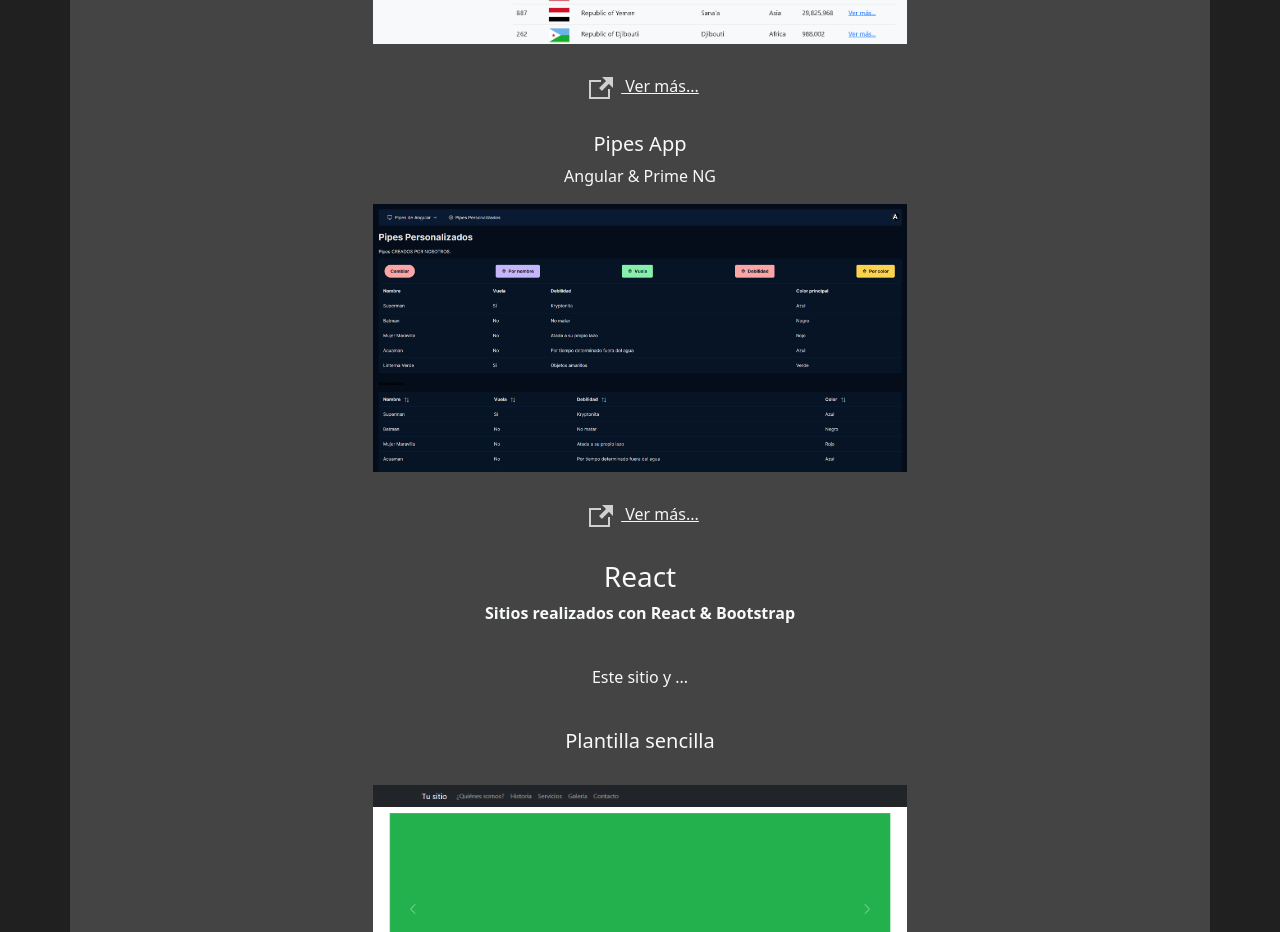
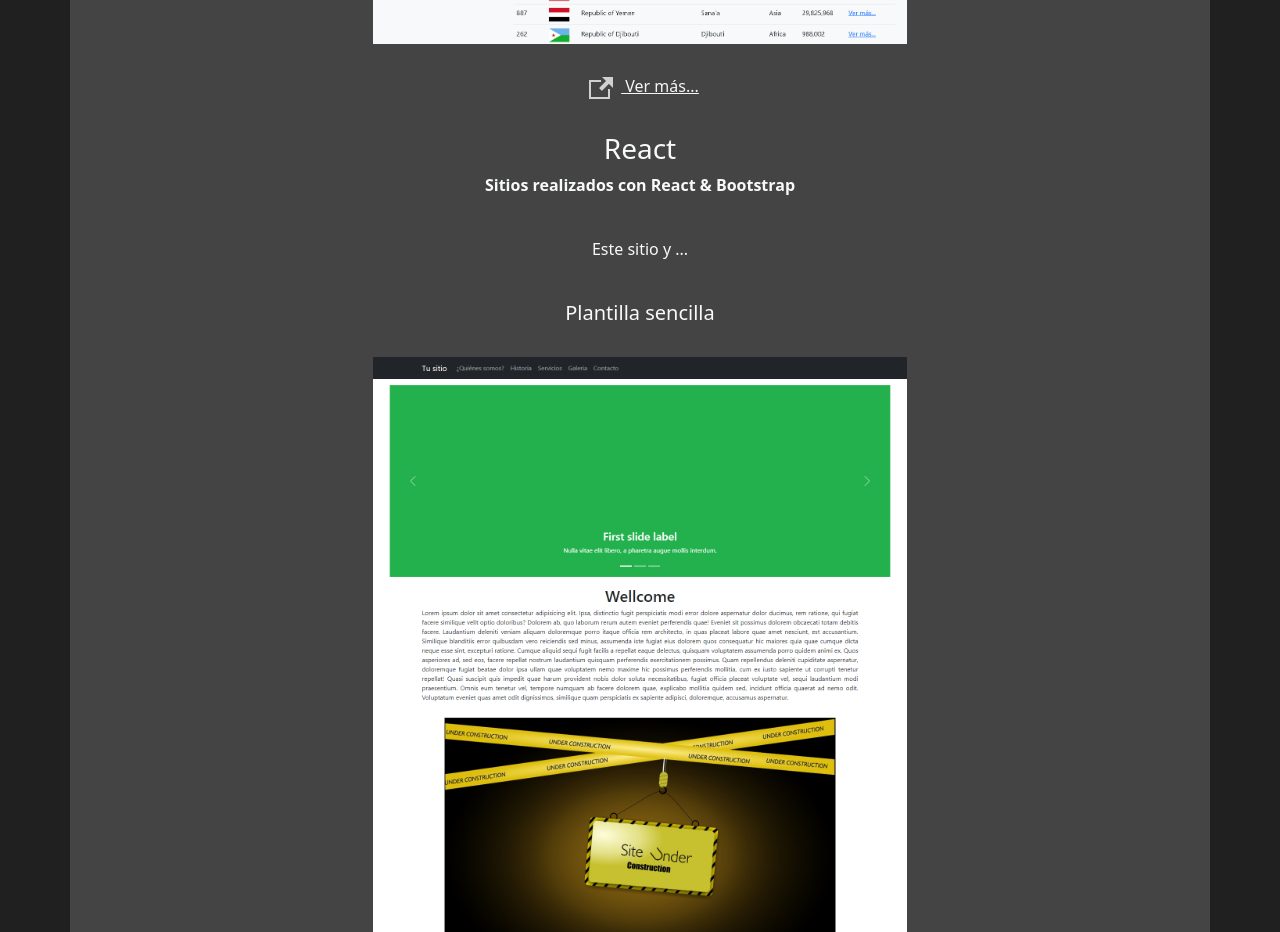
Before and after one commit to eponcecode/eponcecode.github.io, a React (Create React App) app: page /#/proyectos in a window 1280 px wide. Shown: the part 1740-2672 px from the top of the page. Built offline with nearby package versions, Linux system fonts and the light colour scheme.

Commit message:
Adjustments

```diff
--- a/src/pages/Projects.jsx
+++ b/src/pages/Projects.jsx
@@ -35,14 +35,6 @@ function Projects() {
                 </Container>
                 <br />
                 <a href='https://eponcecode.github.io/angular-paises-app/' target="_blank"><Image className='p-2' src='img/link.png' />   More...</a>
-                <br /><br />
-                <b><h5>Pipes App</h5></b>
-                <p>Angular & Prime NG</p>
-                <Container>
-                    <Image className='w-50' src='img/pipes.png' />
-                </Container>
-                <br />
-                <a href='https://eponcecode.github.io/angular-pipes/' target="_blank"><Image className='p-2' src='img/link.png' />   More...</a>
             </Container>
             <br />
             <Container align='center'>
--- a/src/pages/Proyectos.jsx
+++ b/src/pages/Proyectos.jsx
@@ -35,14 +35,6 @@ function Proyectos() {
                 </Container>
                 <br />
                 <a href='https://eponcecode.github.io/angular-paises-app/' target="_blank"><Image className='p-2' src='img/link.png' />   Ver más...</a>
-                <br /><br />
-                <b><h5>Pipes App</h5></b>
-                <p>Angular & Prime NG</p>
-                <Container>
-                    <Image className='w-50' src='img/pipes.png' />
-                </Container>
-                <br />
-                <a href='https://eponcecode.github.io/angular-pipes/' target="_blank"><Image className='p-2' src='img/link.png' />   Ver más...</a>
             </Container>
             <br />
             <Container align='center'>
```
